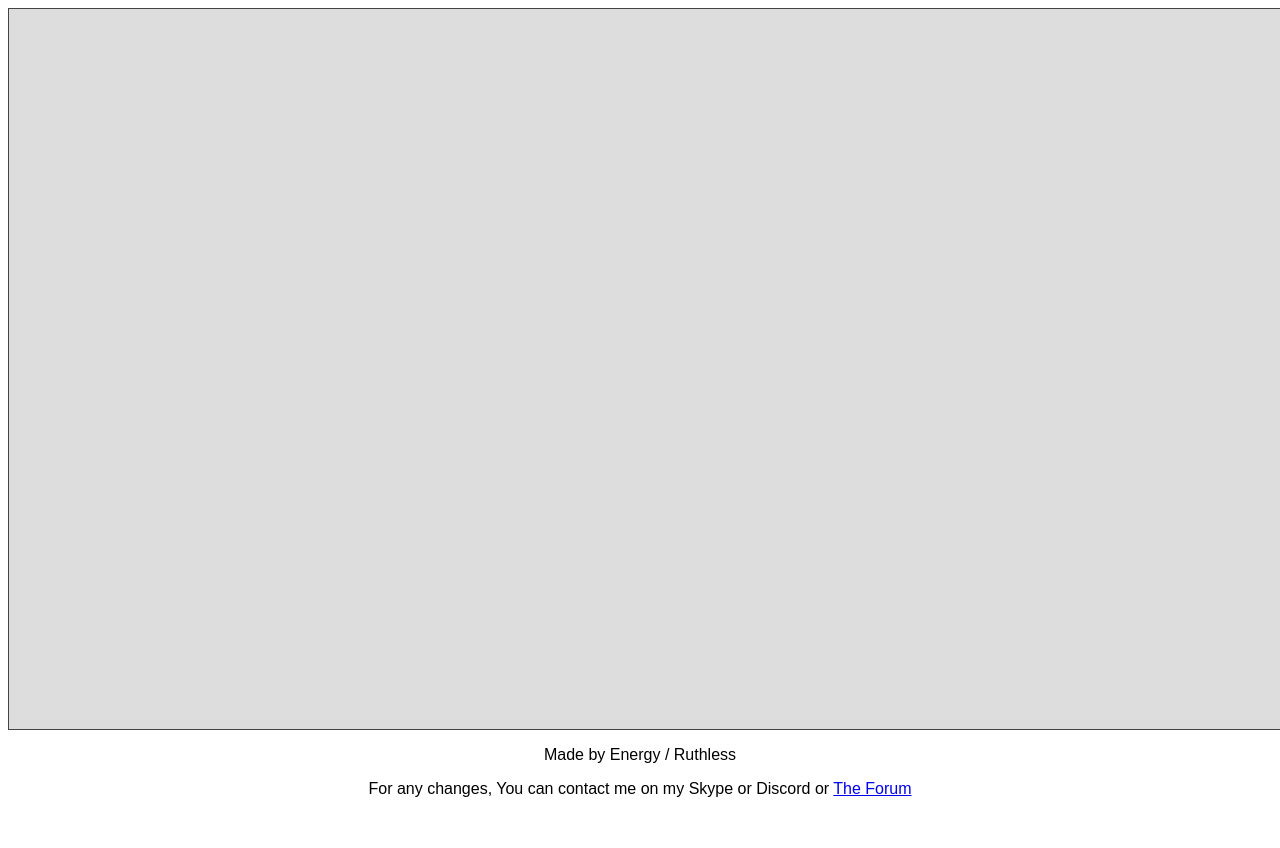
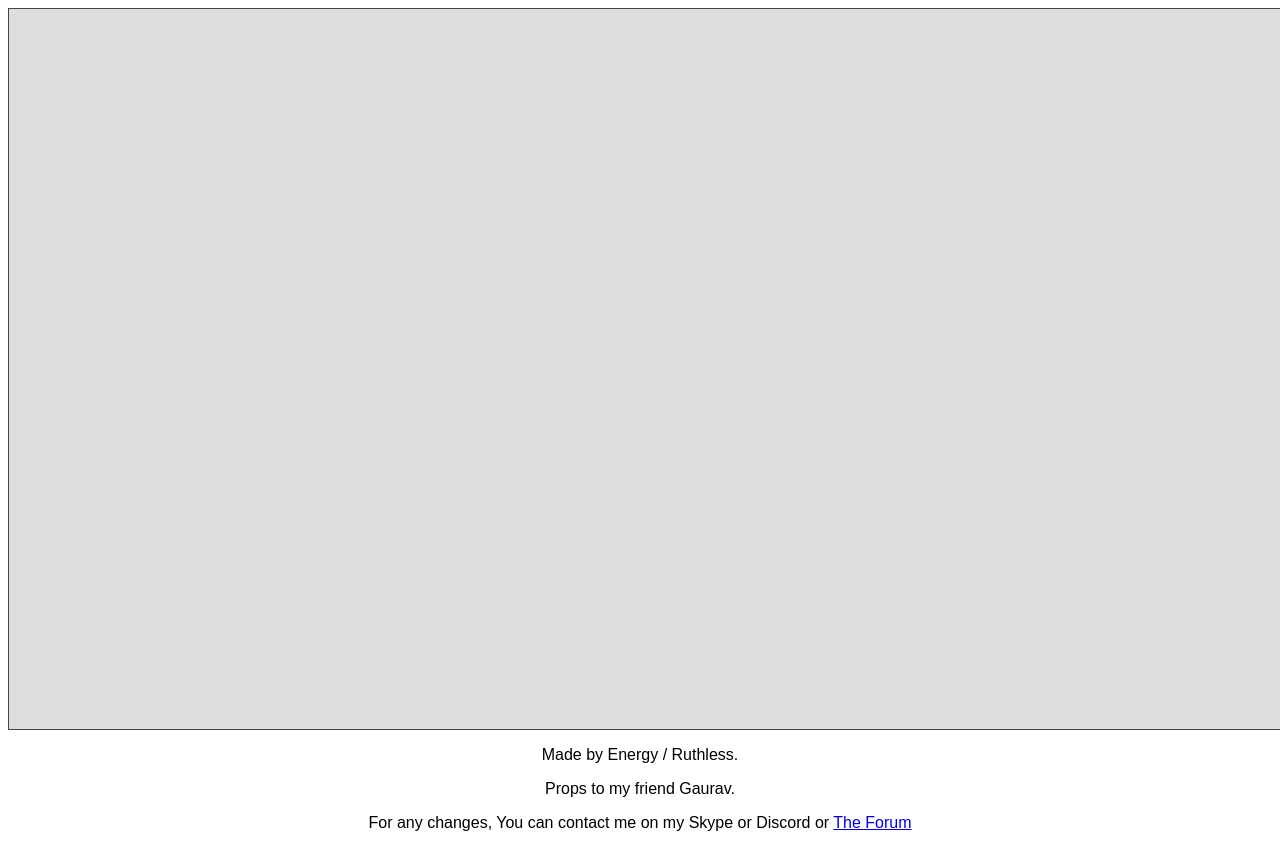
Before and after one commit to nsk126/BD-CE3-Graph, a website: page index.html in a window 1280 px wide. Before the commit the page ends 814 px from the top, so only its background shows below. Drawn offline with nearby package versions, Linux system fonts and the light colour scheme.

Commit message:
Update index.html

```diff
--- a/index.html
+++ b/index.html
@@ -28,7 +28,10 @@
     </div>
     <footer >
       <p>
-        Made by Energy / Ruthless
+        Made by Energy / Ruthless.
+      </p>
+      <p>
+        Props to my friend Gaurav.
       </p>
       <p>
         For any changes, You can contact me on my Skype or Discord or <a href="https://community.gatogames.net/u/energy">The Forum</a>
```
